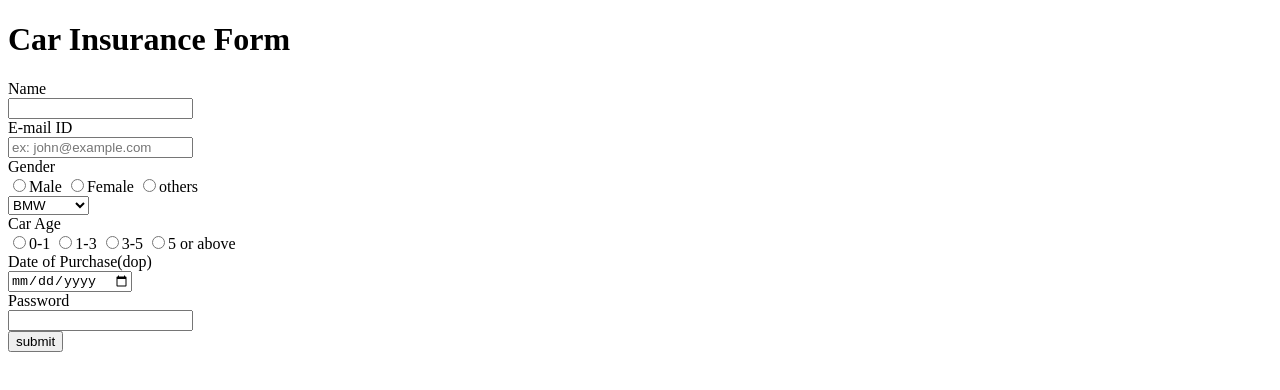
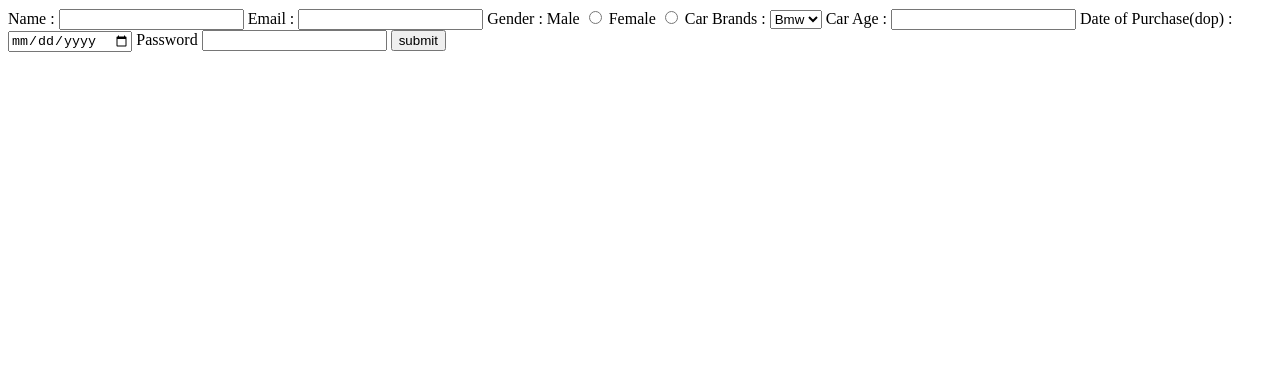
Before and after one commit to acciojob/car-insurance-form-yashjariwala01, a website: page main.html in a window 1280 px wide. Drawn offline with Linux system fonts and the light colour scheme.

Commit message:
created a submission

```diff
--- a/main.html
+++ b/main.html
@@ -8,65 +8,37 @@
 
 <body>
 	<!-- the entire body must be written by student -->
-	<!DOCTYPE html>
-<html lang="en">
-<head>
-    <meta charset="UTF-8">
-    <meta http-equiv="X-UA-Compatible" content="IE=edge">
-    <meta name="viewport" content="width=device-width, initial-scale=1.0">
-    <title>Car Insurance Form</title>
-</head>
-<body>
-    <h1>Car Insurance Form</h1>
-    <form action="#" method="post">
-      <div>
-        <label for="name">Name</label><br />
-        <input id="name" name="name" type="text" required/>
-      </div>
-      <div>
-        <label for="email id">E-mail ID</label><br />
-        <input
-          id="#email"
-          name="email"
-          type="email"
-          placeholder="ex: john@example.com"
-          required
-        />
-      </div>
-      <div>
-        <label for="gender">Gender</label><br />
-        <input name="gender" type="radio" required/>Male
-        <input name="gender" type="radio" required/>Female
-        <input name="gender" type="radio" required/>others
-      </div>
-      <div>
-        <select name="carbrands" id="cars">
-          <option value="BMW">BMW</option>
-          <option value="Audi">Audi</option>
-          <option value="Mercedez">Mercedez</option>
-        </select>
-      </div>
-      <div>
-        <label for="car-age">Car Age</label><br />
-        <input id="carage" name="years-used" type="radio" required/>0-1
-        <input id="carage" name="years-used" type="radio" required/>1-3
-        <input id="carage" name="years-used" type="radio" required/>3-5
-        <input id="carage" name="years-used" type="radio" required/>5 or above
-      </div>
-      <div>
-        <label for="purchase-date">Date of Purchase(dop)</label><br />
-        <input id="dop" type="date" name="date-of-purchase" required />
-      </div>
-      <div>
-        <label for="password">Password</label><br />
-        <input id="password" name="password" type="password" required />
-      </div>
-      <div>
-        <input type="submit" name="submit" value="submit" />
-      </div>
+	<form method="post">
+      <label for="name">Name : </label>
+      <input type="text" id="name" name="username" required />
+
+      <label for="email">Email : </label>
+      <input type="email" id="email" required />
+
+      <label>Gender : </label>
+      <label id="male">Male</label>
+      <input type="radio" name="gender" id="male" required />
+      <label id="female">Female</label>
+      <input type="radio" name="gender" id="female" required />
+
+      <label for="cars">Car Brands : </label>
+      <select id="cars">
+        <option value="bmw">Bmw</option>
+        <option value="bmw">Bmw</option>
+        <option value="bmw">Bmw</option>
+      </select>
+
+      <label for="carage">Car Age : </label>
+      <input type="number" id="carage" />
+
+      <label for="dop">Date of Purchase(dop) : </label>
+      <input type="date" id="dop" required />
+
+      <label for="password">Password</label>
+      <input type="password" id="password" required />
+
+      <button type="submit" form="form1" value="">submit</button>
     </form>
-</body>
-</html>
     <script type="text/javascript" src="./script.js">
 </script>
 
```
